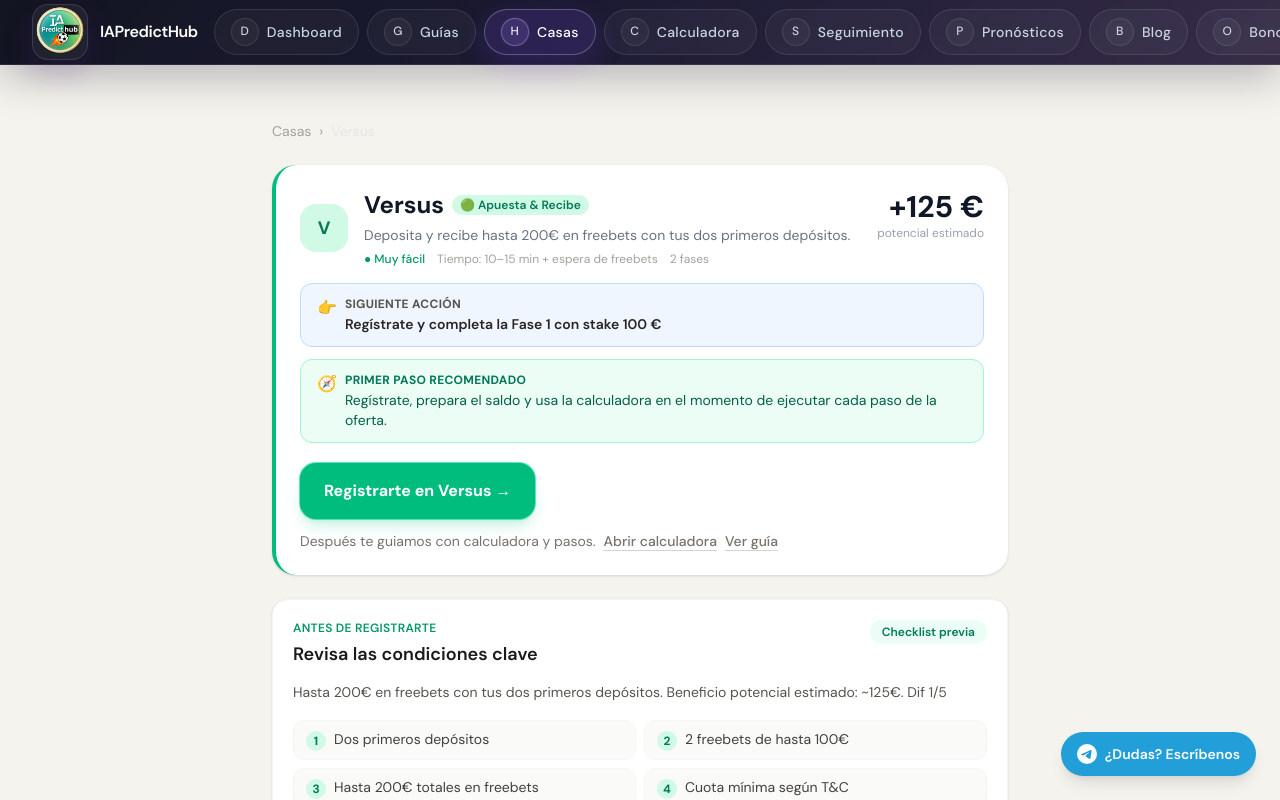
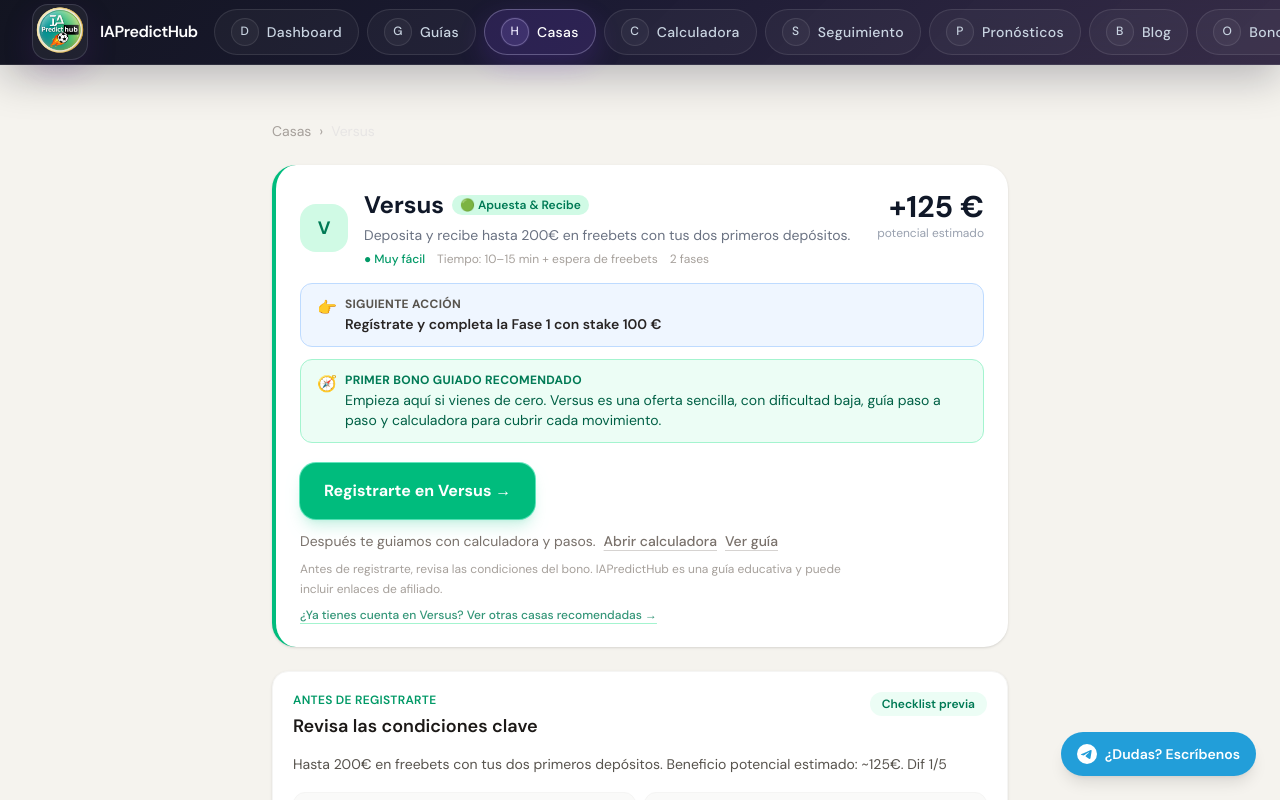
Before and after one commit to eloylt13/matched-betting-app, a Next.js app: page /casas/versus in a window 1280 px wide. Shown: the top 800 px of the page. Built offline with nearby package versions, Linux system fonts and the light colour scheme; no server answers; a web font is replaced by a local one.

Commit message:
feat: refuerza ruta inicial con Versus

```diff
--- a/app/casas/[casa]/CasaDetalleClient.tsx
+++ b/app/casas/[casa]/CasaDetalleClient.tsx
@@ -608,9 +608,13 @@ export default function CasaDetalleClient({ casa, hasGuide }: CasaDetalleClientP
                 <div className="mt-3 rounded-xl border border-emerald-200 bg-emerald-50 px-4 py-3 flex items-start gap-2">
                     <span className="text-base shrink-0">🧭</span>
                     <div>
-                        <p className="text-xs font-bold text-emerald-700 uppercase tracking-wide mb-0.5">Primer paso recomendado</p>
+                        <p className="text-xs font-bold text-emerald-700 uppercase tracking-wide mb-0.5">
+                            {isVersus ? "Primer bono guiado recomendado" : "Primer paso recomendado"}
+                        </p>
                         <p className="text-sm text-emerald-800">
-                            Regístrate, prepara el saldo y usa la calculadora en el momento de ejecutar cada paso de la oferta.
+                            {isVersus
+                                ? "Empieza aquí si vienes de cero. Versus es una oferta sencilla, con dificultad baja, guía paso a paso y calculadora para cubrir cada movimiento."
+                                : "Regístrate, prepara el saldo y usa la calculadora en el momento de ejecutar cada paso de la oferta."}
                         </p>
                     </div>
                 </div>
@@ -629,7 +633,8 @@ export default function CasaDetalleClient({ casa, hasGuide }: CasaDetalleClientP
                             </a>
                         )}
                         {!completada && (
-                            <div className="flex flex-col gap-2 text-sm text-stone-500 sm:flex-row sm:flex-wrap sm:items-center">
+                            <div className="flex flex-col gap-2 text-sm text-stone-500">
+                                <div className="flex flex-col gap-2 sm:flex-row sm:flex-wrap sm:items-center">
                                     <span>Después te guiamos con calculadora y pasos.</span>
                                     <Link
                                         href={mainCalculadoraHref}
@@ -645,6 +650,16 @@ export default function CasaDetalleClient({ casa, hasGuide }: CasaDetalleClientP
                                             Ver guía
                                         </Link>
                                     )}
+                                </div>
+                                <p className="max-w-xl text-xs leading-5 text-stone-400">
+                                    Antes de registrarte, revisa las condiciones del bono. IAPredictHub es una guía educativa y puede incluir enlaces de afiliado.
+                                </p>
+                                <Link
+                                    href="/casas"
+                                    className="self-start text-xs font-medium text-emerald-700/80 underline decoration-emerald-200 underline-offset-4 transition-colors hover:text-emerald-700"
+                                >
+                                    ¿Ya tienes cuenta en Versus? Ver otras casas recomendadas &rarr;
+                                </Link>
                             </div>
                         )}
                         {completada && (
```
Lines whose indentation alone changed are shown as unchanged.
